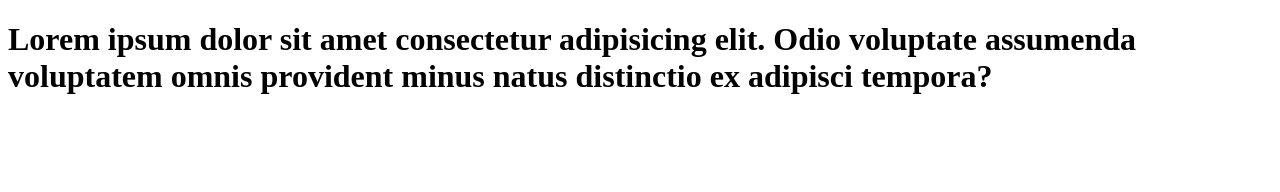
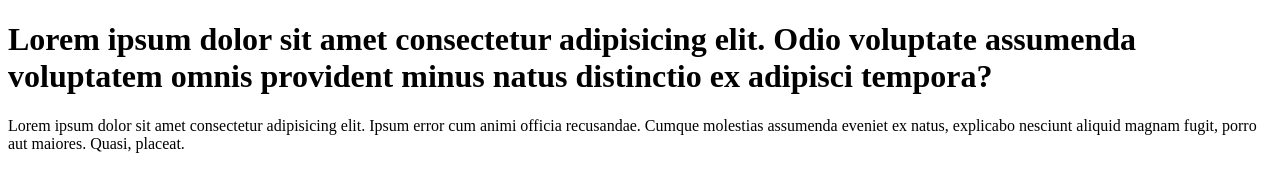
Before and after one commit to 6say/lear-git, a plain HTML site: page index.html in a window 1280 px wide. Drawn offline with Linux system fonts and the light colour scheme.

Commit message:
add paragraph to code

```diff
--- a/index.html
+++ b/index.html
@@ -9,6 +9,9 @@
     <h1>
         Lorem ipsum dolor sit amet consectetur adipisicing elit. Odio voluptate assumenda voluptatem omnis provident minus natus distinctio ex adipisci tempora?
     </h1>
+    <p>
+        Lorem ipsum dolor sit amet consectetur adipisicing elit. Ipsum error cum animi officia recusandae. Cumque molestias assumenda eveniet ex natus, explicabo nesciunt aliquid magnam fugit, porro aut maiores. Quasi, placeat.
+    </p>
 
 </body>
 </html>
```
